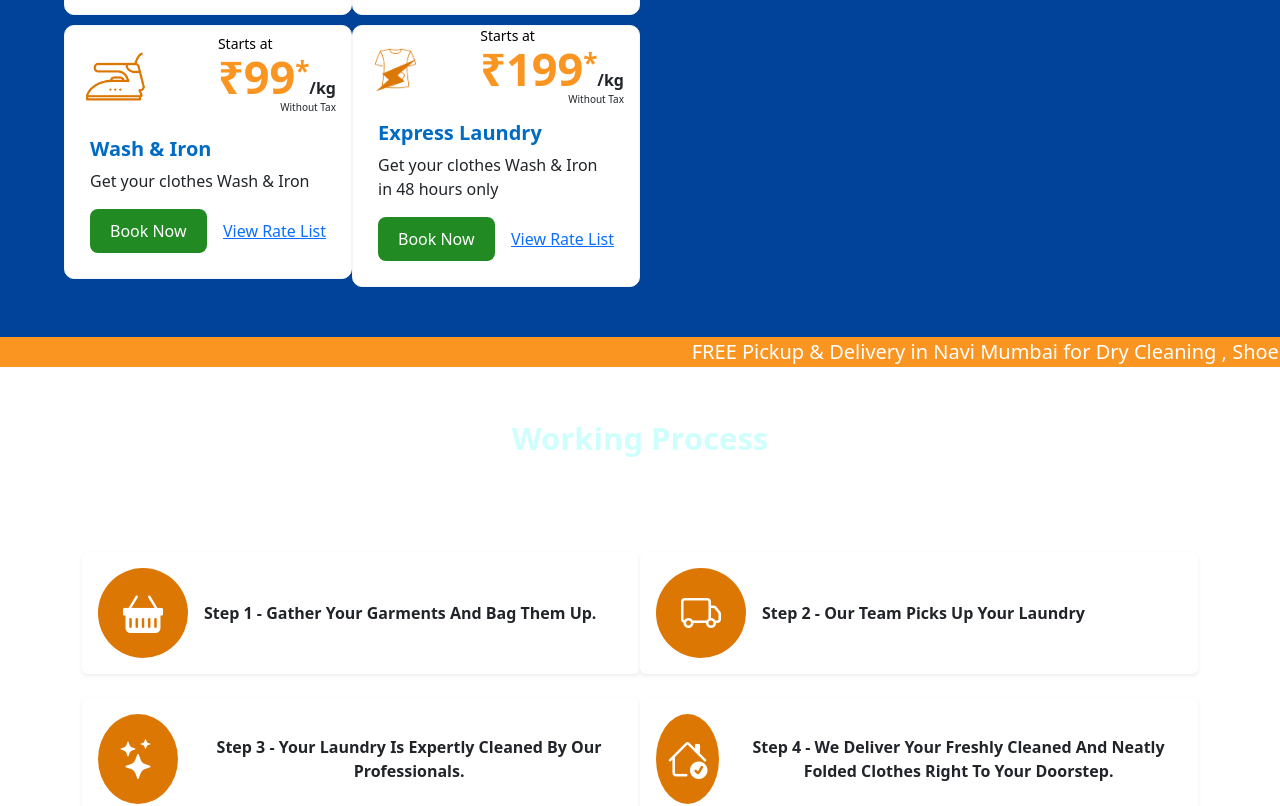
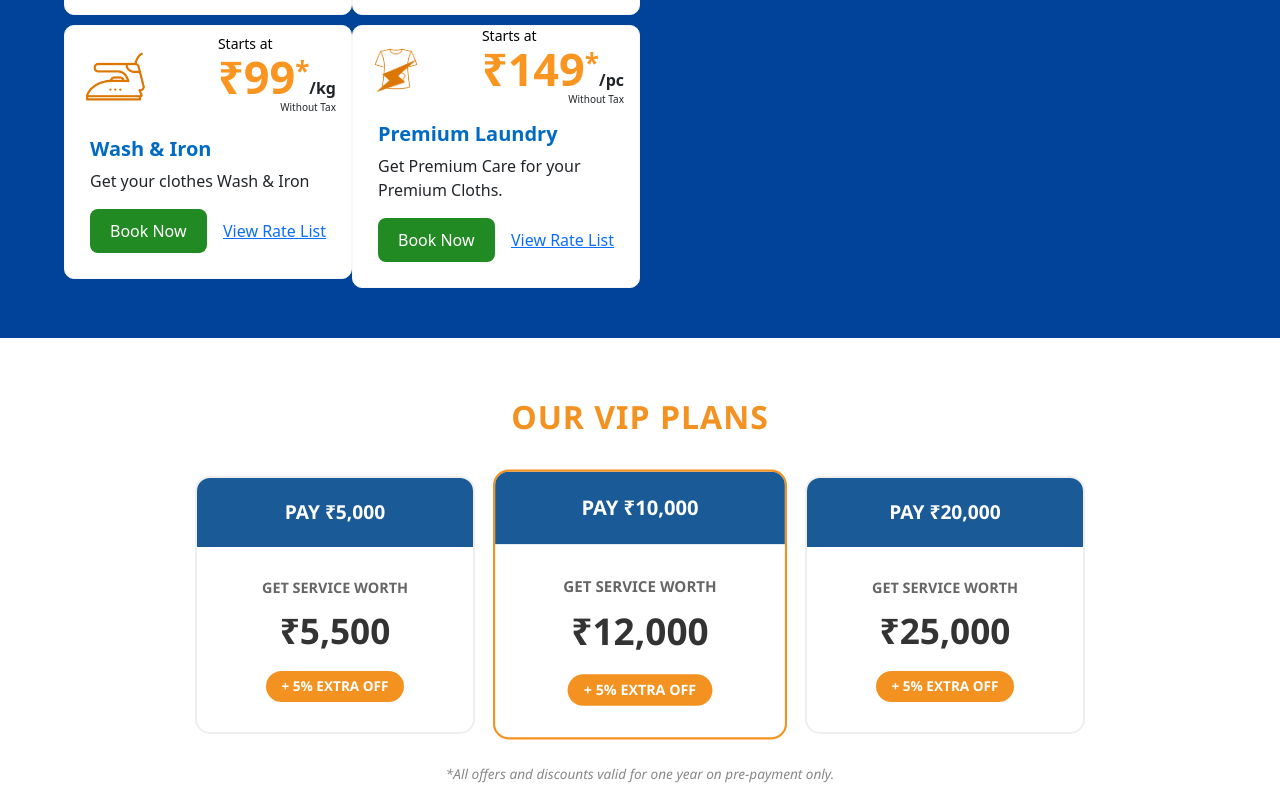
Before and after one commit to soochitty/99wash, an Angular app: page /home in a window 1280 px wide. Shown: the part 1066-1872 px from the top of the page. Built offline with nearby package versions, Linux system fonts and the light colour scheme.

Commit message:
price changes

```diff
--- a/src/app/home/home.css
+++ b/src/app/home/home.css
@@ -81,3 +81,114 @@ h2 {
         font-size: 4.5rem;
     }
 }
+
+/* <-- -----------------vip Service------------------  */
+
+.vip-section {
+    padding: 60px 20px;
+    background-color: #fff;
+    text-align: center;
+    font-family: 'Segoe UI', Tahoma, Geneva, Verdana, sans-serif;
+}
+
+.vip-title {
+    color: var(--accent-orange);
+    font-size: 2rem !important;
+    font-weight: 800;
+    margin-bottom: 40px;
+    text-transform: uppercase;
+    letter-spacing: 1px;
+}
+
+.vip-grid {
+    display: flex;
+    justify-content: center;
+    gap: 25px;
+    flex-wrap: wrap;
+    max-width: 1100px;
+    margin: 0 auto;
+}
+
+.vip-card {
+    background: #fff;
+    border: 2px solid #eee;
+    border-radius: 15px;
+    width: 280px;
+    overflow: hidden;
+    transition: transform 0.3s ease, box-shadow 0.3s ease;
+    display: flex;
+    flex-direction: column;
+}
+
+.vip-card:hover {
+    transform: translateY(-10px);
+    box-shadow: 0 15px 30px rgba(0,0,0,0.1);
+    border-color: var(--primary-blue);
+}
+
+.vip-header {
+    background-color: var(--primary-blue);
+    color: white;
+    padding: 20px;
+    font-size: 1.2rem;
+    font-weight: bold;
+}
+
+.vip-body {
+    padding: 30px 20px;
+}
+
+.get-text {
+    font-size: 0.9rem;
+    color: #666;
+    margin-bottom: 5px;
+    font-weight: 600;
+}
+
+.worth-amount {
+    font-size: 2.2rem;
+    color: var(--dark-text);
+    margin: 10px 0;
+    font-weight: 800;
+}
+
+.extra-tag {
+    display: inline-block;
+    background: var(--accent-orange);
+    color: white;
+    padding: 5px 15px;
+    border-radius: 50px;
+    font-size: 0.85rem;
+    font-weight: bold;
+    margin-top: 10px;
+}
+
+/* Featured card styling (Middle one) */
+.featured {
+    border-color: var(--accent-orange);
+    transform: scale(1.05);
+}
+
+.featured:hover {
+    transform: scale(1.08) translateY(-10px);
+}
+
+.vip-note {
+    margin-top: 30px;
+    font-size: 0.85rem;
+    color: #888;
+    font-style: italic;
+}
+
+@media (max-width: 768px) {
+    .vip-grid {
+        flex-direction: column;
+        align-items: center;
+    }
+    .featured {
+        transform: scale(1);
+    }
+    .featured:hover {
+        transform: translateY(-10px);
+    }
+}
--- a/src/app/home/home.html
+++ b/src/app/home/home.html
@@ -101,15 +101,50 @@
 </section> -->
 <!-- -----------------end  ------------->
 
+<section class="vip-section">
+    <div class="container">
+        <h2 class="vip-title">OUR VIP PLANS</h2>
+
+        <div class="vip-grid">
+            <div class="vip-card">
+                <div class="vip-header">PAY ₹5,000</div>
+                <div class="vip-body">
+                    <p class="get-text">GET SERVICE WORTH</p>
+                    <h3 class="worth-amount">₹5,500</h3>
+                    <div class="extra-tag">+ 5% EXTRA OFF</div>
+                </div>
+            </div>
+
+            <div class="vip-card featured">
+                <div class="vip-header">PAY ₹10,000</div>
+                <div class="vip-body">
+                    <p class="get-text">GET SERVICE WORTH</p>
+                    <h3 class="worth-amount">₹12,000</h3>
+                    <div class="extra-tag">+ 5% EXTRA OFF</div>
+                </div>
+            </div>
+
+            <div class="vip-card">
+                <div class="vip-header">PAY ₹20,000</div>
+                <div class="vip-body">
+                    <p class="get-text">GET SERVICE WORTH</p>
+                    <h3 class="worth-amount">₹25,000</h3>
+                    <div class="extra-tag">+ 5% EXTRA OFF</div>
+                </div>
+            </div>
+        </div>
+        <p class="vip-note">*All offers and discounts valid for one year on pre-payment only.</p>
+    </div>
+</section>
 
 <app-offer-marquee></app-offer-marquee>
 <!----------------- our process --------------->
 <section class=" sec process-section container text-center py-5">
   <div>
   <p class="text-muted" style="font-size: 31px;
-    color: var(--primary-color) !important;
+    color: var(--text-color) !important;
     font-weight: bold;">Working Process</p>
-  <h2 class="fw-bold mb-5" style="color: white;">Our Process in Four Easy Steps</h2>
+  <h2 class="fw-bold mb-5" style="color: var(--secondary-color) !important;">Our Process in Four Easy Steps</h2>
 
   <div class="row g-4">
     <div class="col-md-6">
--- a/src/app/services/services.ts
+++ b/src/app/services/services.ts
@@ -29,19 +29,20 @@ mensClothes = [
   { name: 'Pants', price: '₹99 / ₹29' },
   { name: 'Joggers', price: '₹99 / ₹29' },
   { name: 'Jeans', price: '₹99 / ₹29' },
-  { name: 'Shorts', price: '₹99 / ₹29' },
+  { name: 'Shorts', price: '₹79 / ₹29' },
   { name: 'Kurta', price: '₹99 / ₹49' },
-  { name: 'Designer Kurta', price: '₹149 / ₹49' },
+  { name: 'Designer Kurta', price: '₹149 / ₹69' },
   { name: 'Lungis/Dhotis', price: '₹99 / ₹29' },
   { name: 'Sweatshirt', price: '₹149 / ₹49' },
   { name: 'Hoodie', price: '₹149 / ₹49' },
   { name: 'Waistcoat', price: '₹149 / ₹49' },
   { name: 'Sweater', price: '₹149 / ₹49' },
   { name: 'Jacket', price: '₹199 / ₹49' },
-  { name: 'Blazer', price: '₹199 / ₹99' },
+  { name: 'Jacket (Heavy)', price: '₹249 / ₹69' },
+  { name: 'Blazer', price: '₹249 / ₹99' },
   { name: 'Sherwani', price: '₹299 / ₹99' },
-  { name: 'Designer Sherwani', price: '₹399 / ₹99' },
-  { name: 'Winter Jacket', price: '₹199 / ₹49' },
+  { name: 'Designer Sherwani', price: '₹399 / ₹149' },
+  { name: 'Winter Jacket', price: '₹249 / ₹49' },
   { name: 'Leather Jacket', price: '₹399' },
   { name: 'Kids Wear', price: '₹99 / ₹29' },
   { name: 'Tie', price: '₹99 / ₹29' },
@@ -59,28 +60,31 @@ womensClothes  = [
   { name: 'Jeans', price: '₹99 / ₹29' },
   { name: 'Pyjama', price: '₹99 / ₹29' },
   { name: 'Kurta Plain', price: '₹99 / ₹39' },
-  { name: 'Kurta Heavy', price: '₹199 / ₹49' },
-  { name: 'Designer Kurta', price: '₹149 / ₹49' },
+  { name: 'Kurta Heavy', price: '₹199 / ₹69' },
+  { name: 'Designer Kurta', price: '₹199 / ₹69' },
   { name: 'Shorts/Skirts', price: '₹99 / ₹29' },
-  { name: 'Long Skirts', price: '₹149 / ₹39' },
+  { name: 'Long Skirts', price: '₹149 / ₹49' },
   { name: 'Palazo', price: '₹99 / ₹39' },
-  { name: 'Shrug', price: '₹149 / ₹39' },
+  { name: 'Shrug', price: '₹149 / ₹49' },
   { name: 'Patticoat', price: '₹99 / ₹39' },
   { name: 'Dupatta', price: '₹99 / ₹29' },
   { name: 'Dupatta Heavy', price: '₹149 / ₹39' },
   { name: 'Scarf', price: '₹99 / ₹29' },
   { name: 'Shawl', price: '₹199 / ₹49' },
   { name: 'Night Gowns', price: '₹99 / ₹49' },
-  { name: 'Designer Gowns', price: '₹399 / ₹99' },
+  { name: 'Gowns', price: '₹399 / ₹99' },
+  { name: 'Designer Gowns', price: '₹599 / ₹149' },
   { name: 'One Piece', price: '₹99 / ₹49' },
+  { name: 'One Piece (Heavy)', price: '₹199 / ₹79' },
   { name: 'Sweater', price: '₹99 / ₹49' },
   { name: 'Hoodies', price: '₹149 / ₹49' },
   { name: 'Jumpsuit', price: '₹199 / ₹49' },
-  { name: 'Blazer', price: '₹199 / ₹99' },
+  { name: 'Blazer', price: '₹249 / ₹99' },
   { name: 'Leather Pant', price: '₹199 ' },
-  { name: 'Overcoat', price: '₹299 / ₹99' },
+  { name: 'Overcoat', price: '₹399 / ₹99' },
   { name: 'Saree', price: '₹199 / ₹99' },
   { name: 'Designer Saree', price: '₹299 / ₹149' },
+  { name: 'Designer Saree (Heavy)', price: '₹399 / ₹199' },
   { name: 'Gaghra', price: '₹299 / ₹149' },
   { name: 'Designer Gaghra', price: '₹399 / ₹199' },
   { name: 'Anarkali', price: '₹199 / ₹99' },
@@ -91,15 +95,16 @@ womensClothes  = [
 
 houseHold  = [
   { name: 'Napkin/Handtowel', price: '₹49' },
-  { name: 'Pillow Cover', price: '₹49' },
-  { name: 'Cusion Cover', price: '₹49' },
+  { name: 'Pillow Cover (S/M/L)', price: '₹49/₹59/₹69' },
+  { name: 'Cusion Cover (S/M/L)', price: '₹49/₹59/₹69' },
   { name: 'Doormat', price: '₹99' },
-  { name: 'Bath Towel', price: '₹149' },
+  { name: 'Bath Towel (S/L)', price: '₹99/₹149' },
   { name: 'Hand Gloves', price: '₹99' },
   { name: 'Cap', price: '₹99' },
   { name: 'Bathrobe', price: '₹149' },
   { name: 'Single Bedsheet', price: '₹149' },
   { name: 'Double Bedsheet', price: '₹199' },
+  { name: 'Fitted Sheet (S/L)', price: '₹199/₹299' },
   { name: 'Blanket/Quilt Single', price: '₹299' },
   { name: 'Blanket/Quilt Double', price: '₹399' },
   { name: 'Soft Toys (small)', price: '₹99' },
@@ -111,12 +116,19 @@ houseHold  = [
   { name: 'Pillow', price: '₹199' },
   { name: 'Cushion (small)', price: '₹199' },
   { name: 'Cushion (medium)', price: '₹299' },
-  { name: 'Cushion (large)', price: '₹399' }
+  { name: 'Cushion (large)', price: '₹399' },
+  { name: 'Curtains (Single Layer)', price: '₹20/sq ft' },
+  { name: 'Curtains (Double Layer)', price: '₹30/sq ft' },
+  { name: 'Curtains (Heavy Fabric)', price: '₹40/sq ft' },
+  { name: 'Thin Carpet/ Dari', price: '₹50/sq ft' },
+  { name: 'Carpet', price: '₹65/sq ft' },
+  { name: 'Sofa Cleaning Onsite (1/2/3 Seater)', price: '₹500/₹950/₹1350' },
 ];
 
 footwear = [
   { name: 'Flipflops / Sandals', price: '₹199' },
   { name: 'Sports Shoes', price: '₹299' },
+  { name: 'Sneakers/Canvas', price: '₹349' },
   { name: 'Leather Shoes', price: '₹499' },
   { name: 'Premium Sneakers', price: '₹399' },
   { name: 'Boots', price: '₹499' },
--- a/src/app/shared/book-pick-up-form/book-pick-up-form.html
+++ b/src/app/shared/book-pick-up-form/book-pick-up-form.html
@@ -8,7 +8,7 @@
         <h2 class="title">Book your laundry with us now</h2>
         <p class="subtitle">
             For a quick booking Call or WhatsApp us on our registered number or fill up the form below
-            to schedule your pickup on same day in Navi Mumbai & Mumbai.
+            to schedule your pickup on same day in Navi Mumbai.
         </p>
 
         <div class="contact-options">
@@ -30,7 +30,7 @@
                 <input type="text" formControlName="name" placeholder="Name" />
                 <select formControlName="service" class="form-select" aria-label="Book Time Slot">
                     <option value="" disabled selected>Select Service</option>
-                    <option *ngFor="let service of services" value="service">{{service}}</option>
+                    <option *ngFor="let service of services" value="{{service}}">{{service}}</option>
                 </select>
             </div>
             <div class="form-row">
@@ -38,7 +38,7 @@
 
                 <select formControlName="timeSlot" class="form-select" aria-label="Book Time Slot">
                     <option value="" disabled selected>Select Time Slot</option>
-                    <option *ngFor="let time of timeSlot" value="time">{{time}}</option>
+                    <option *ngFor="let time of timeSlot" value="{{time}}">{{time}}</option>
                 </select>
             </div>
 
--- a/src/app/shared/book-pick-up-form/book-pick-up-form.ts
+++ b/src/app/shared/book-pick-up-form/book-pick-up-form.ts
@@ -66,6 +66,7 @@ Name: ${this.pickupForm.value.name}
 Service: ${this.pickupForm.value.service}
 PickupDate: ${this.pickupForm.value.pickupDate}
 Pickup Address: ${this.pickupForm.value.address}
+timeSlot: ${this.pickupForm.value.timeSlot}
 Garments: ${this.pickupForm.value.laundryItems}.
   `;
 
--- a/src/app/shared/offer-marquee/offer-marquee.html
+++ b/src/app/shared/offer-marquee/offer-marquee.html
@@ -1,6 +1,6 @@
 
 <div class="marquee">
   <div class="marquee-inner">
-    <span>FREE Pickup & Delivery in Navi Mumbai for Dry Cleaning , Shoe Laundry & Laundry per KG on Order above Rs 499/-</span>
+    <span>Get your Cloths within 24-48 hrs. FREE Pickup & Delivery in Navi Mumbai for Dry Cleaning , Shoe Laundry & Laundry per KG on Order above Rs 499/-. We offer the service across Ulwe, Seawoods, Belapur ,Nerul ,Juinagar and Vashi.</span>
   </div>
 </div>
--- a/src/app/shared/service-card/service-card.ts
+++ b/src/app/shared/service-card/service-card.ts
@@ -14,12 +14,12 @@ export class ServiceCard {
   private scrollInterval: any;
 
   services = [
+    { title: 'Steam Iron', price: '19', unit: 'pc', description: 'Get your clothes steam iron per peice', image: '../../../assets/Images/icons/steam-iron (2).png', link: '' },
     { title: 'Dry Cleaning', price: '99', unit: 'pc', description: 'Clothes dry clean with utmost care', image: '../../../assets/Images/icons/machine (2).png', link: "dryclean" },
-    { title: 'Steam Iron', price: '19', unit: 'pc', description: 'Get your clothes steam iron per peice', image: '../../../assets/Images/icons/steam-iron (2).png', link: '' },
     { title: 'Shoes Laundry', price: '199', unit: 'pair', description: 'Get your dirty pair of shoes clean', image: '../../../assets/Images/icons/shoe (2).png', link: '' },
     { title: 'Wash & Fold', price: '69', unit: 'kg', description: 'Get your clothes Wash & Fold', image: '../../../assets/Images/icons/folded (2).png', link: '' },
     { title: 'Wash & Iron', price: '99', unit: 'kg', description: 'Get your clothes Wash & Iron ', image: '../../../assets/Images/icons/iron (2).png', link: '' },
-    { title: 'Express Laundry', price: '199', unit: 'kg', description: 'Get your clothes Wash & Iron in 48 hours only', image: '../../../assets/Images/icons/express (2).png', link: '' },
+    { title: 'Premium Laundry', price: '149', unit: 'pc', description: 'Get Premium Care for your Premium Cloths.', image: '../../../assets/Images/icons/express (2).png', link: '' },
   ];
 
   ngAfterViewInit() {
--- a/src/styles.css
+++ b/src/styles.css
@@ -23,6 +23,11 @@ p {
   --text-color: #01439a;
   --green-hover: rgb(0, 255, 0);
   --green-color: rgb(34, 138, 34);
+
+  --primary-blue: #1a5a96;
+    --accent-orange: #f39221;
+    --dark-text: #333;
+    --light-bg: #f9f9f9;
 
   /* Typography */
   --font-family: 'Roboto', sans-serif;
```
